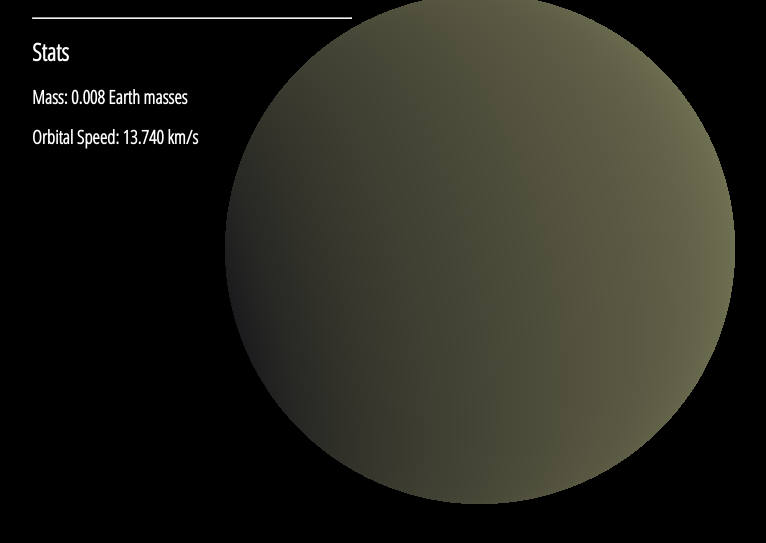
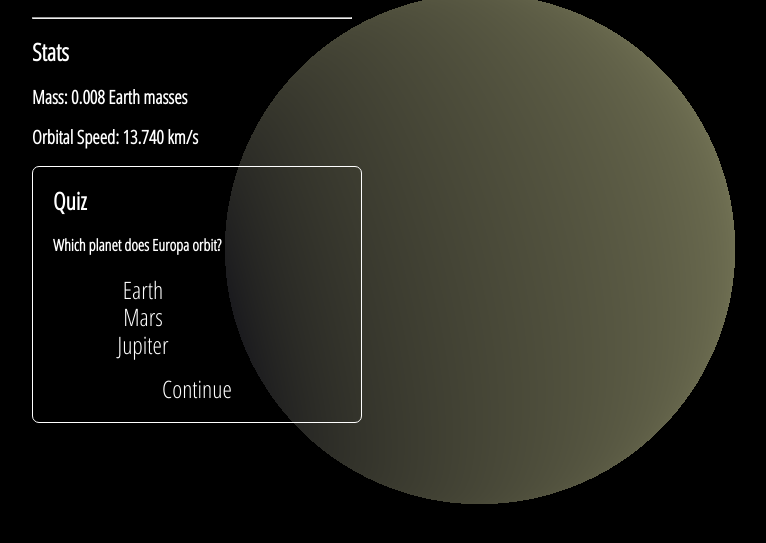
Before and after one commit to conoramanatullah/fwdproject2, a website: page app/index.html in a window 1280 px wide. Shown: the part 151-694 px from the top of the page, without its empty margins (160-926 px from the left). Drawn offline with nearby package versions, Linux system fonts and the light colour scheme; animation ran at ten frames a second.

Commit message:
milestone 2 complete

```diff
--- a/app/css/app.css
+++ b/app/css/app.css
@@ -20,7 +20,17 @@ body {
   font-size: 3em
 }
 #interface-content {
+  display: none;
   margin-left: 15vw;
+}
+
+#interface-panel-1 {
+  /*height: 20vh;*/
+  width: 90%;
+  padding: 20px;
+  padding-top: 0px;
+  border-radius: 7px;
+  border: 1px solid white;
 }
 #container {
 
@@ -34,3 +44,31 @@ body {
 /*font-family: 'Oswald', sans-serif;
 font-family: 'Open Sans Condensed', sans-serif;
 font-family: 'Inconsolata', monospace;*/
+.selective-list ul{
+  list-style: none;
+}
+.selective-list ul li{
+  text-align: center;
+  font-size: 1.5em;
+  width: 100px;
+  height: 100%;
+
+}
+.selective-list ul li:hover{
+  border-radius: 5px;
+  cursor: pointer;
+  background-color: rgba(255, 255, 255, 0.3);
+}
+
+.button-large {
+  border-radius: 5px;
+  text-align: center;
+  font-size: 1.5em;
+  width: 100%;
+  height: auto;
+}
+.button-large:hover{
+  cursor: pointer;
+  background-color: rgba(255, 255, 255, 0.3);
+
+}
--- a/app/index.html
+++ b/app/index.html
@@ -17,6 +17,9 @@
         <h2>Stats</h2>
         <h3>Mass: 0.008 Earth masses</h3>
         <h3>Orbital Speed: 13.740 km/s</h3>
+        <div id="interface-panel-1">
+
+        </div>
       </div>
     </div>
     <div id="container"></div>
@@ -40,7 +43,7 @@
     </script>
     <script src="../node_modules/three/build/three.js"></script>
     <script src="../node_modules/jquery/dist/jquery.js"></script>
-    <script src="js/interface.js?v=1.02"></script>
+    <script src="js/interface.js?v=1.06"></script>
     <script src="js/app.js?v=1.02"></script>
   </body>
 </html>
--- a/app/js/interface.js
+++ b/app/js/interface.js
@@ -1,5 +1,13 @@
 (function(){
   console.log('Interface Loaded.');
+  //Animate stats loading in
+  $('#interface-content').show();
+  // Load First Quiz page using jquery
+  $('#interface-panel-1').load('views/panel1.html');
 
+  // set hover functionality
+  $('.list-element').on('mouseenter', function(){
+
+  });
 
 })();
--- /dev/null
+++ b/app/views/panel1.html
@@ -0,0 +1,12 @@
+<h2>Quiz</h2>
+<h4>Which planet does Europa orbit?</h4>
+<div class="selective-list">
+  <ul>
+    <li class="list-element">Earth</li>
+    <li class="list-element">Mars</li>
+    <li class="list-element">Jupiter</li>
+  </ul>
+</div>
+<div class="button-large">
+  Continue
+</div>
```
